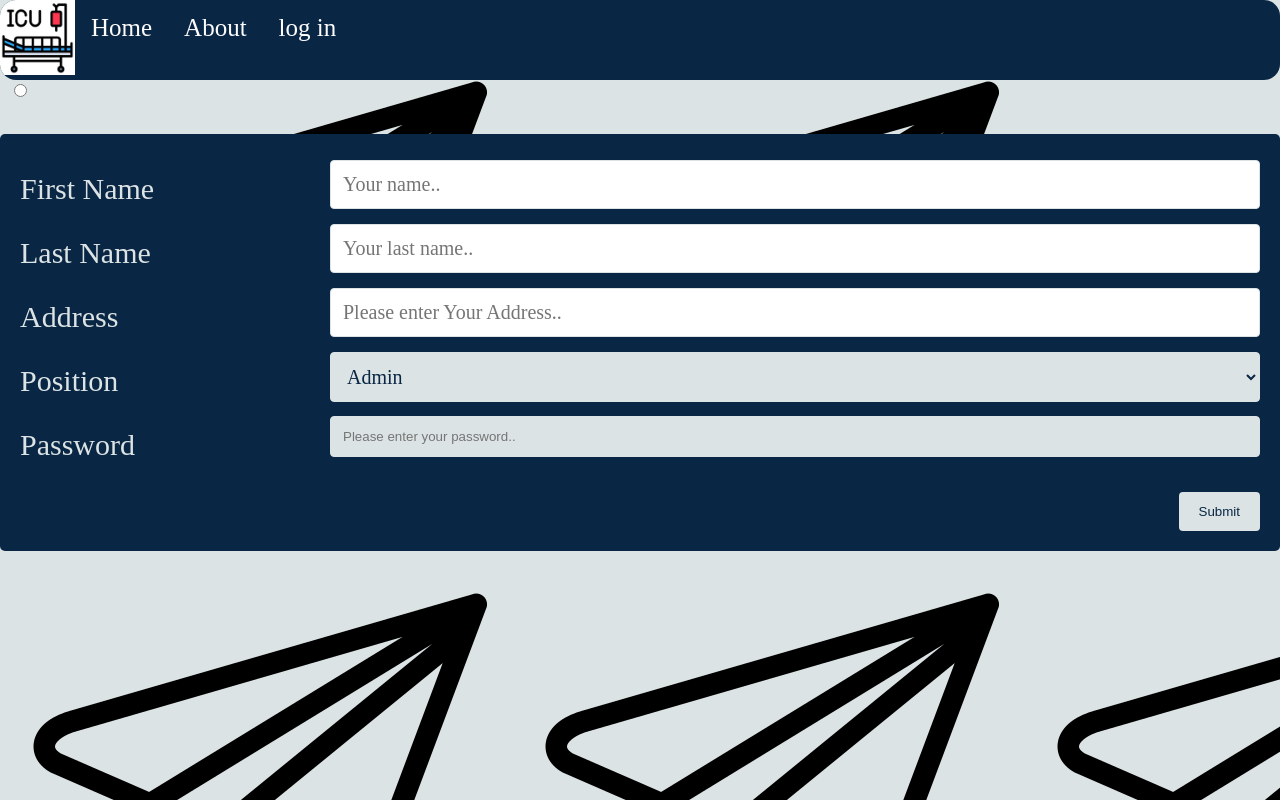
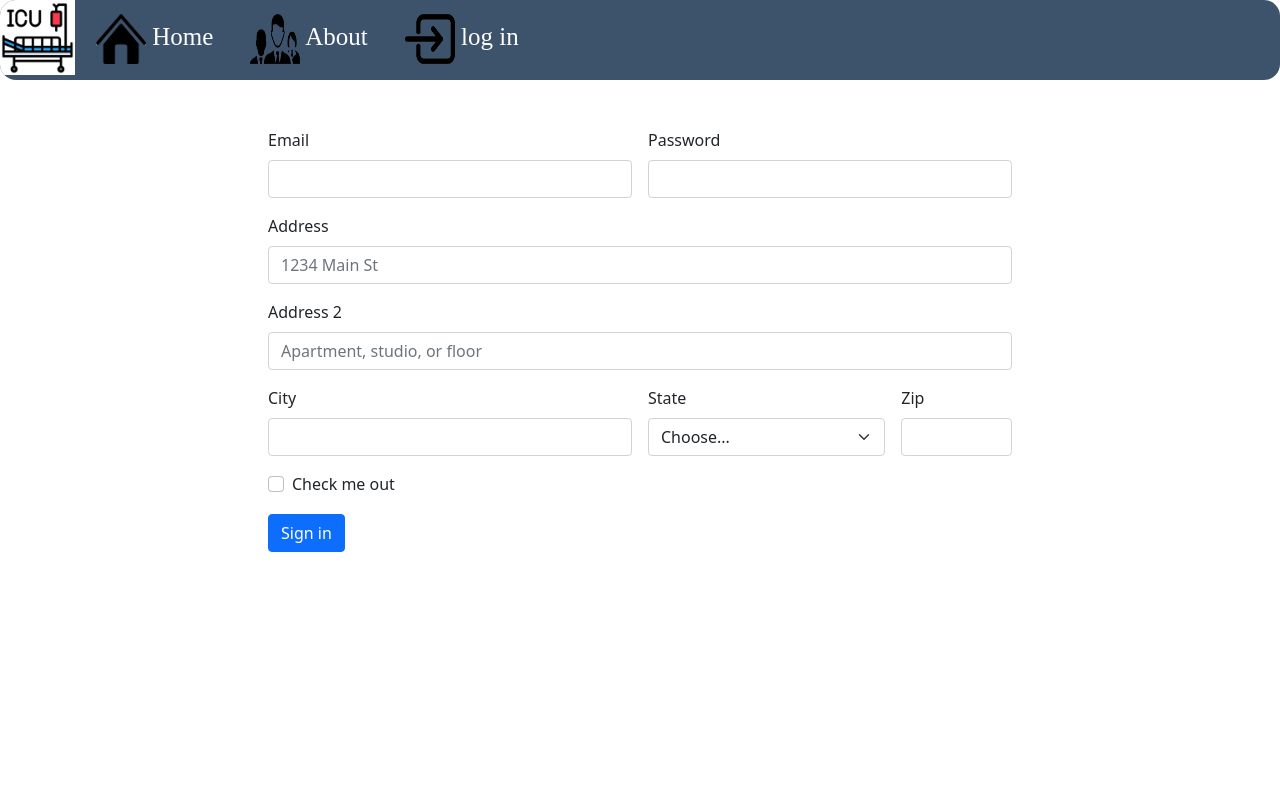
Before and after one commit to Abram1111/ICU_website, a plain HTML site: page signup.html in a window 1280 px wide. Drawn offline with nearby package versions, Linux system fonts and the light colour scheme; files whose address does not match are found by name.

Commit message:
new style

```diff
--- a/about.css
+++ b/about.css
@@ -139,7 +139,7 @@ body {
 /* Style the top navigation bar */
 .topnav {
     overflow: hidden;
-    background-color: rgb(9, 38, 68);
+    background-color: rgb(9 38 68 / 79%);
     left: 0%;
     top: 0%;
     margin-right: 10px;
--- /dev/null
+++ b/sign_up.css
@@ -0,0 +1,34 @@
+.topnav {
+    overflow: hidden;
+    background-color: rgb(9 38 68 / 79%);
+    left: 0%;
+    top: 0%;
+    margin-right: 10px;
+    display: flex;
+    position: absolute;
+    border-radius: 1rem;
+    width: 100%;
+    height: 10%;
+}
+
+/* Style the topnav links */
+.topnav a {
+
+    display: block;
+    color: #fdfcfc;
+    padding: 14px 16px;
+    font-family: "Times New Roman", Times, serif;
+    font-size: 25px;
+    text-decoration: none;
+}
+
+/* Change color on hover */
+.topnav a:hover {
+    background-color: rgb(9, 38, 68);
+    color: burlywood;
+}
+
+.container {
+    width: 60%;
+    margin-top: 10%;
+}
--- a/signup.html
+++ b/signup.html
@@ -1,173 +1,85 @@
-<!DOCTYPE html>
+<!doctype html>
+<html lang="en">
 
 <head>
-  <link rel="stylesheet" href="styles.css">
-  <style>
-    * {
-      box-sizing: border-box;
-    }
+  <!-- Required meta tags -->
+  <meta charset="utf-8">
+  <meta name="viewport" content="width=device-width, initial-scale=1">
 
-    input[type=text],
-    select {
-      width: 100%;
-      padding: 12px;
-      border: 1px solid rgb(220, 227, 228);
-      border-radius: 4px;
-      resize: vertical;
-      color: black;
-      font-size: 20px;
-      font-family: 'Times New Roman', Times, serif;
-    }
-
-    input[type=password],
-    select {
-      width: 100%;
-      padding: 12px;
-      border: 1px solid rgb(220, 227, 228);
-      border-radius: 4px;
-      resize: vertical;
-      background-color: rgb(220, 227, 228);
-      ;
-      color: rgb(9, 38, 68);
-    }
-
-    label {
-      padding: 12px 12px 12px 0;
-      display: inline-block;
-      color: rgb(220, 227, 228);
-      font-size: 30px;
-      font-family: 'Times New Roman', Times, serif;
-    }
-
-    input[type=submit] {
-      background-color: rgb(220, 227, 228);
-      color: rgb(9, 38, 68);
-      padding: 12px 20px;
-      border: none;
-      border-radius: 4px;
-      cursor: pointer;
-      float: right;
-    }
-
-    input[type=submit]:hover {
-      background-color: burlywood;
-    }
-
-    .container {
-      border-radius: 5px;
-      background-color: rgb(9, 38, 68);
-      padding: 20px;
-    }
-
-    .col-25 {
-      float: left;
-      width: 25%;
-      margin-top: 6px;
-    }
-
-    .col-75 {
-      float: left;
-      width: 75%;
-      margin-top: 6px;
-    }
-
-    /* Clear floats after the columns */
-    .row:after {
-      content: "";
-      display: table;
-      clear: both;
-
-    }
-
-    /* Responsive layout - when the screen is less than 600px wide, make the two columns stack on top of each other instead of next to each other */
-    @media screen and (max-width: 600px) {
-
-      .col-25,
-      .col-75,
-      input[type=submit] {
-        width: 100%;
-        margin-top: 0;
-      }
-    }
-  </style>
-
+  <!-- Bootstrap CSS -->
+  <link href="https://cdn.jsdelivr.net/npm/bootstrap@5.0.2/dist/css/bootstrap.min.css" rel="stylesheet"
+    integrity="sha384-EVSTQN3/azprG1Anm3QDgpJLIm9Nao0Yz1ztcQTwFspd3yD65VohhpuuCOmLASjC" crossorigin="anonymous">
+  <link rel="stylesheet" href="sign_up.css">
+  <title>signup</title>
 </head>
 
 <body>
+  <script src="https://cdn.jsdelivr.net/npm/bootstrap@5.0.2/dist/js/bootstrap.bundle.min.js"
+    integrity="sha384-MrcW6ZMFYlzcLA8Nl+NtUVF0sA7MsXsP1UyJoMp4YLEuNSfAP+JcXn/tWtIaxVXM"
+    crossorigin="anonymous"></script>
   <div class="topnav">
-
     <br>
     <img src="image/icu_icon.jpg" alt="" width="75" height="75">
-    <a href="index.html">Home</a>
-    <a href="about_us.html">About</a>
-    <a href="login.html">log in</a>
+    <a href="index.html">
+      <img src="image/clipart41237.png" alt="" width="50" height="50" style="    margin-bottom: auto;
+    margin-top: auto;
+    margin-left: 5px;"> Home
+    </a>
+    <a href="about_us.html"> <img src="image/about-us.png" alt="" width="50" height="50" style="    margin-bottom: auto;
+    margin-top: auto;
+    margin-left: 5px;"> About
+    </a>
+    <a href="login.html"> <img src="image/NicePng_login-button-png_8035041.png" alt="" width="50" height="50" style="    margin-bottom: auto;
+      margin-top: auto;
+      margin-left: 5px;"> log in</a>
 
   </div>
-
-  <!---- need to call action in this-->
-  <form action="/action_page.php">
-      <input type="radio" id="Medical Staff" name="position" value="Medical Staff">
-      <label for="Medical Staff">Medical Staff</label><br>
-      <input type="radio" id="Patient" name="position" value="patient">
-      <label for="Patient">Patient</label><br>
-
-
-
-
-
   <div class="container">
-      <form action="/action_page.php">
-        <div class="row">
-          <div class="col-25">
-            <label for="fname">First Name</label>
+    <form class="row g-3">
+      <div class="col-md-6">
+        <label for="inputEmail4" class="form-label">Email</label>
+        <input type="email" class="form-control" id="inputEmail4">
       </div>
-          <div class="col-75">
-            <input type="text" id="fname" name="firstname" placeholder="Your name..">
+      <div class="col-md-6">
+        <label for="inputPassword4" class="form-label">Password</label>
+        <input type="password" class="form-control" id="inputPassword4">
+      </div>
+      <div class="col-12">
+        <label for="inputAddress" class="form-label">Address</label>
+        <input type="text" class="form-control" id="inputAddress" placeholder="1234 Main St">
+      </div>
+      <div class="col-12">
+        <label for="inputAddress2" class="form-label">Address 2</label>
+        <input type="text" class="form-control" id="inputAddress2" placeholder="Apartment, studio, or floor">
+      </div>
+      <div class="col-md-6">
+        <label for="inputCity" class="form-label">City</label>
+        <input type="text" class="form-control" id="inputCity">
+      </div>
+      <div class="col-md-4">
+        <label for="inputState" class="form-label">State</label>
+        <select id="inputState" class="form-select">
+          <option selected>Choose...</option>
+          <option>...</option>
+        </select>
+      </div>
+      <div class="col-md-2">
+        <label for="inputZip" class="form-label">Zip</label>
+        <input type="text" class="form-control" id="inputZip">
+      </div>
+      <div class="col-12">
+        <div class="form-check">
+          <input class="form-check-input" type="checkbox" id="gridCheck">
+          <label class="form-check-label" for="gridCheck">
+            Check me out
+          </label>
         </div>
       </div>
-        <div class="row">
-          <div class="col-25">
-            <label for="lname">Last Name</label>
-          </div>
-          <div class="col-75">
-            <input type="text" id="lname" name="lastname" placeholder="Your last name..">
-          </div>
-        </div>
-        <div class="row">
-          <div class="col-25">
-            <label for="address">Address</label>
-          </div>
-          <div class="col-75">
-            <input type="text" id="address" name="address" placeholder="Please enter Your Address..">
-          </div>
-        </div>
-        <div class="row">
-          <div class="col-25">
-            <label for="poaition">Position</label>
-          </div>
-          <div class="col-75">
-            <select id="position" name="Position">
-              <option value="admin">Admin</option>
-              <option value="doctor">Doctor</option>
-              <option value="nurse">Nurse</option>
-              <option value="patient">Patient</option>
-            </select>
-          </div>
-        </div>
-        <div class="row">
-          <div class="col-25">
-            <label for="password">Password</label>
-          </div>
-          <div class="col-75">
-            <input type="password" id="password" name="Password" placeholder="Please enter your password..">
-          </div>
-        </div>
-
-        <br>
-        <div class="row">
-          <input type="submit" value="Submit">
+      <div class="col-12">
+        <button type="submit" class="btn btn-primary">Sign in</button>
       </div>
     </form>
   </div>
+</body>
 
-</body>
+</html>
--- a/styles.css
+++ b/styles.css
@@ -141,7 +141,7 @@ body {
 /* Style the top navigation bar */
 .topnav {
   overflow: hidden;
-  background-color: rgb(9, 38, 68);
+  background-color: rgb(9 38 68 / 79%);
   left: 0%;
   top: 0%;
   margin-right: 10px;
```
Also changed, not shown: about_us.html (+14 -3 lines), index.html (+21 -5 lines), login.html (+15 -4 lines), image/NicePng_login-button-png_8035041.png (added), image/about-us.png (added), image/clipart20763.png (added), image/clipart41237.png (added), image/kindpng_818787.png (added). Lines whose indentation alone changed are shown as unchanged.
